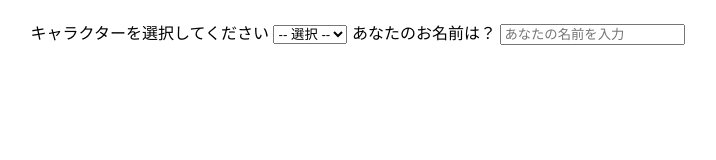
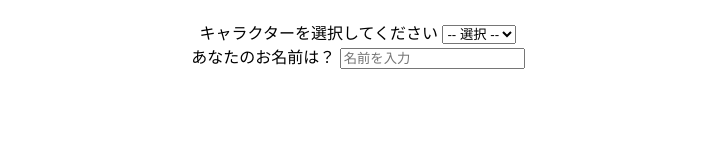
Before and after one commit to kanoooo/hoa1032_Test, a plain HTML site: page index.html in a window 1280 px wide. Shown: the whole page, without its empty margins (282-998 px from the left). Drawn offline with Linux system fonts and the light colour scheme.

Commit message:
Update index.html

```diff
--- a/index.html
+++ b/index.html
@@ -30,9 +30,11 @@
         <option value="noel">ノエル</option>
     </select>
 
+    <br>
+
     あなたのお名前は？
     <!-- 名前入力 -->
-    <input type="text" id="userName" placeholder="あなたの名前を入力" oninput="showSerif()">
+    <input type="text" id="userName" placeholder="名前を入力" oninput="showSerif()">
 
 
 
```
